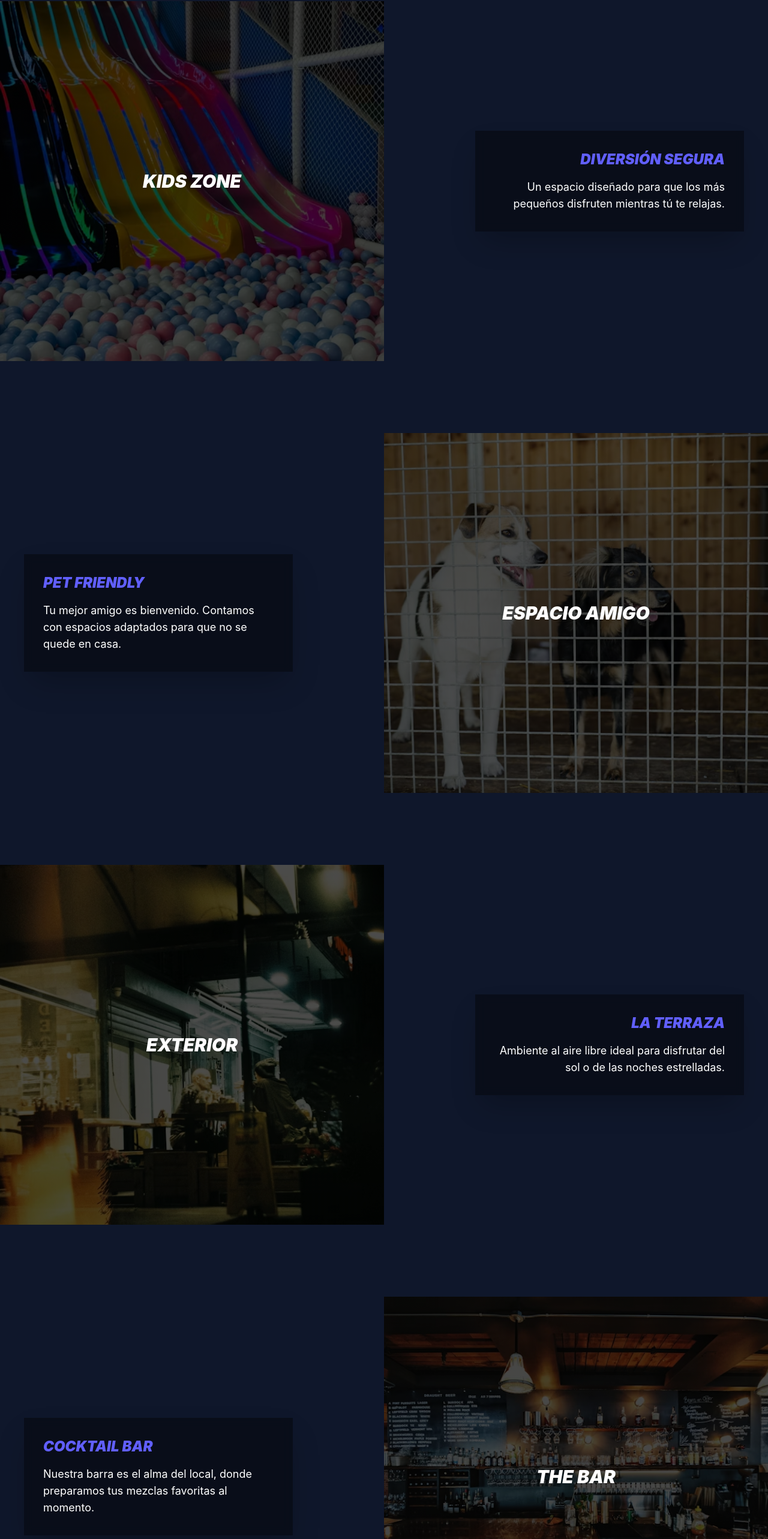
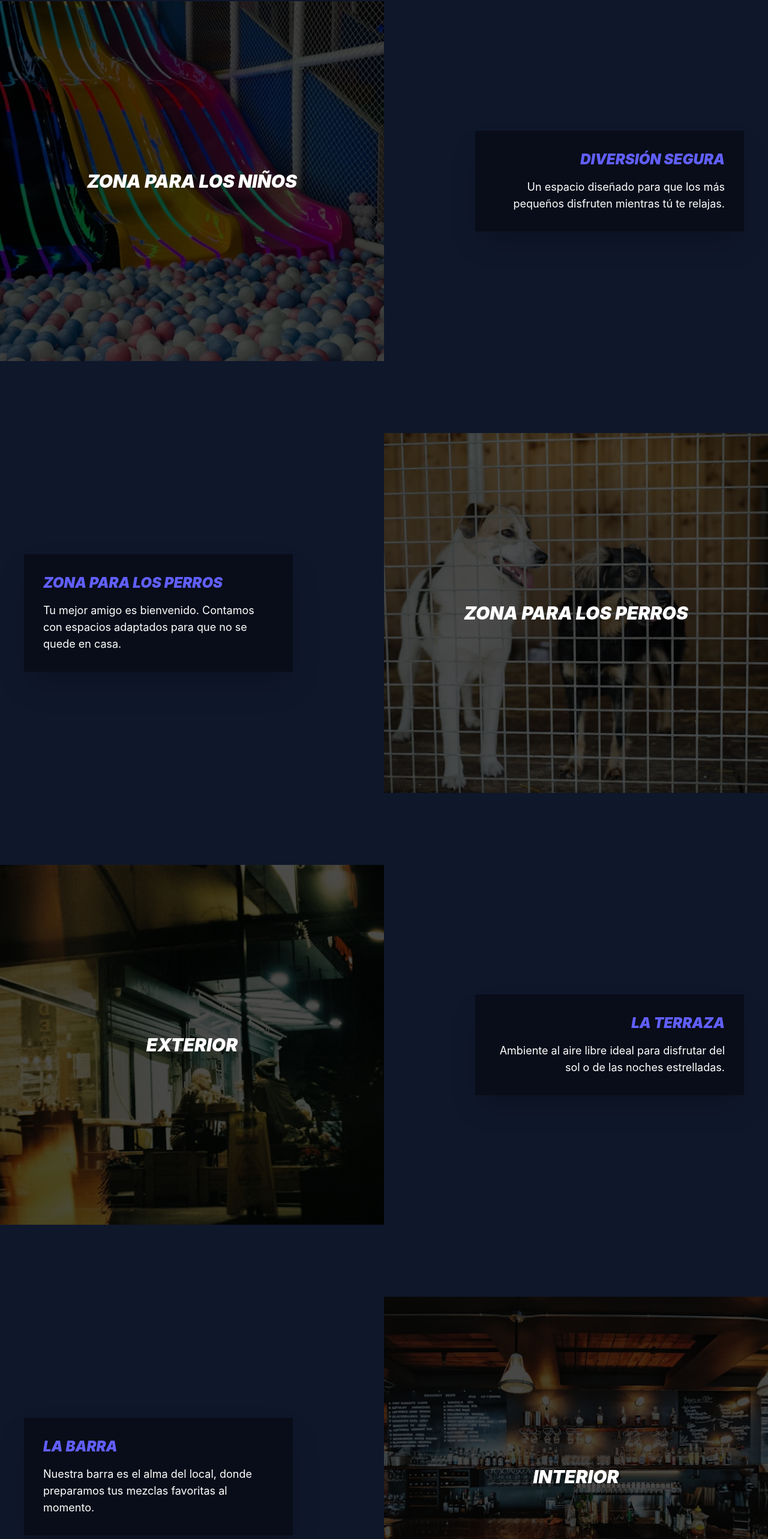
Before and after one commit to sergiodl03/cases-sergio, a React (Vite) app: page /instalaciones in a window 1280 px wide. Shown: the part 178-2744 px from the top of the page at 60% size. Built offline with nearby package versions, Linux system fonts and the light colour scheme.

Commit message:
Instalaciones titulo

```diff
--- a/src/pages/Instalaciones.jsx
+++ b/src/pages/Instalaciones.jsx
@@ -4,7 +4,7 @@ function Instalaciones() {
   return (
     <div>
       <h2 className="mt-5 text-white text-3xl md:text-5xl font-black text-center drop-shadow-lg italic mb-8 uppercase tracking-tighter">
-        Locales <span className="text-indigo-500">cercanos</span>
+        Nuestras <span className="text-indigo-500">instalaciones</span>
       </h2>
 
       {/* BLOQUE 1: PARQUE DE BOLAS */}
@@ -16,7 +16,7 @@ function Instalaciones() {
           }}
         >
           <h3 className="text-white text-3xl font-black italic uppercase">
-            Kids Zone
+            Zona para los niños
           </h3>
         </div>
         <div className="w-[50%] h-150 flex flex-col items-end justify-center p-10">
@@ -40,7 +40,7 @@ function Instalaciones() {
         <div className="w-[50%] h-150 flex flex-col items-start justify-center p-10 text-center text-right">
           <div className="bg-black/40 p-8 border-indigo-500 text-left max-w-md shadow-2xl backdrop-blur-sm">
             <h4 className="text-indigo-500 text-2xl font-black uppercase italic mb-4">
-              Pet Friendly
+              Zona para los perros
             </h4>
             <p className="text-white text-lg">
               Tu mejor amigo es bienvenido. Contamos con espacios adaptados para
@@ -55,7 +55,7 @@ function Instalaciones() {
           }}
         >
           <h3 className="text-white text-3xl font-black italic uppercase">
-            Espacio Amigo
+            Zona para los perros
           </h3>
         </div>
       </div>
@@ -94,7 +94,7 @@ function Instalaciones() {
         <div className="w-[50%] h-150 flex flex-col items-start justify-center p-10 text-center">
           <div className="bg-black/40 p-8 border-indigo-500 text-left max-w-md shadow-2xl backdrop-blur-sm">
             <h4 className="text-indigo-500 text-2xl font-black uppercase italic mb-4">
-              Cocktail Bar
+              La barra
             </h4>
             <p className="text-white text-lg">
               Nuestra barra es el alma del local, donde preparamos tus mezclas
@@ -109,7 +109,7 @@ function Instalaciones() {
           }}
         >
           <h3 className="text-white text-3xl font-black italic uppercase">
-            The Bar
+            Interior
           </h3>
         </div>
       </div>
```
